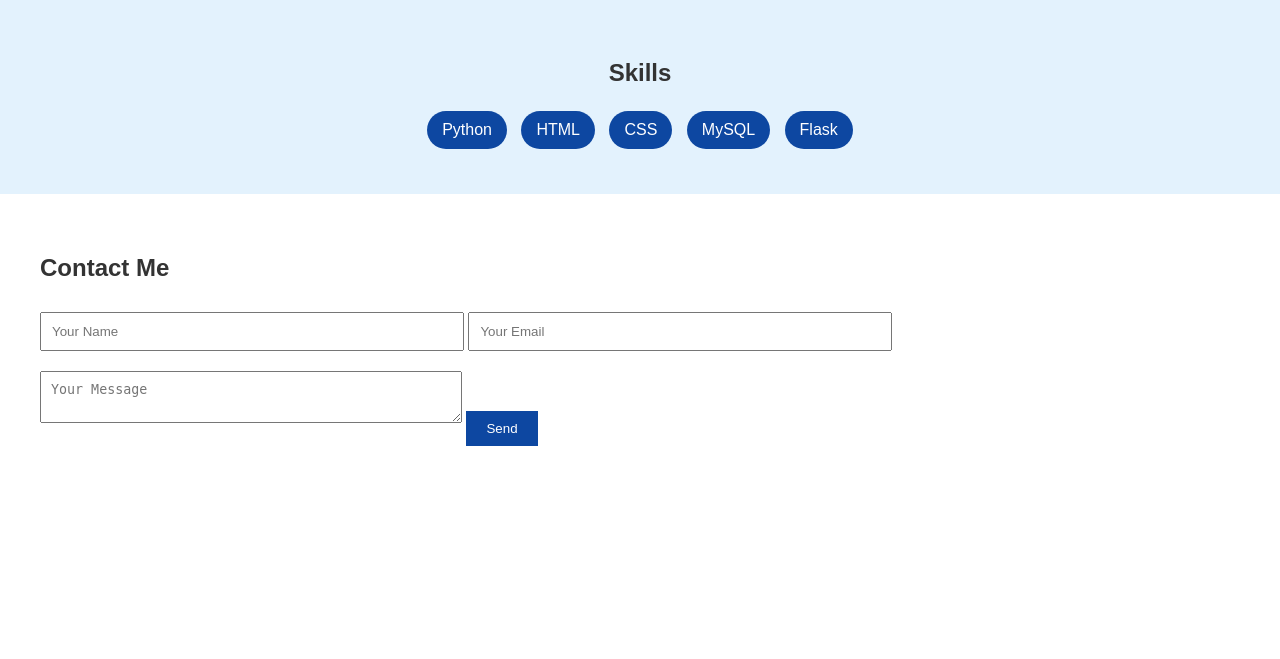
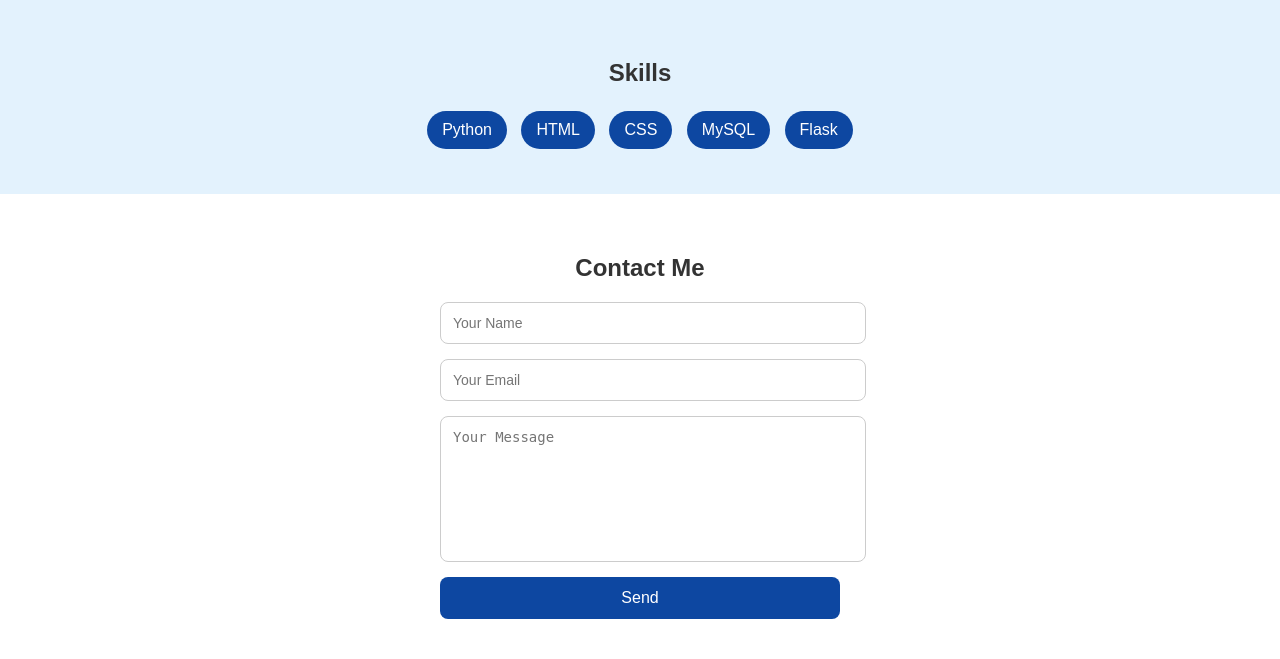
Before and after one commit to 25bcad37-sys/sam, a Flask app: page / in a window 1280 px wide. Shown: the part 685-1344 px from the top of the page. Before the commit the page ends 1131 px from the top, so only its background shows below. Run offline with Flask 3, Linux system fonts and the light colour scheme.

Commit message:
Updated portfolio with photo and UI improvements

```diff
--- a/static/style.css
+++ b/static/style.css
@@ -51,16 +51,51 @@ section {
     border-radius: 20px;
 }
 
-/* CONTACT */
+/* CONTACT SECTION */
 .contact {
     background: #ffffff;
+    text-align: center;
 }
 
-input, textarea {
+/* FORM BOX */
+.contact form {
+    max-width: 400px;
+    margin: 0 auto;   /* center form */
+    display: flex;
+    flex-direction: column;
+    gap: 15px;
+}
+
+/* INPUT FIELDS */
+.contact input,
+.contact textarea {
     width: 100%;
-    max-width: 400px;
-    padding: 10px;
-    margin: 10px 0;
+    padding: 12px;
+    border: 1px solid #ccc;
+    border-radius: 8px;
+    font-size: 14px;
+}
+
+/* TEXTAREA HEIGHT */
+.contact textarea {
+    height: 120px;
+    resize: none;
+}
+
+/* BUTTON */
+.contact button {
+    padding: 12px;
+    background: #0d47a1;
+    color: white;
+    border: none;
+    border-radius: 8px;
+    cursor: pointer;
+    font-size: 16px;
+}
+
+/* BUTTON HOVER */
+.contact button:hover {
+    background: #1565c0;
 }
 
 button {
```
